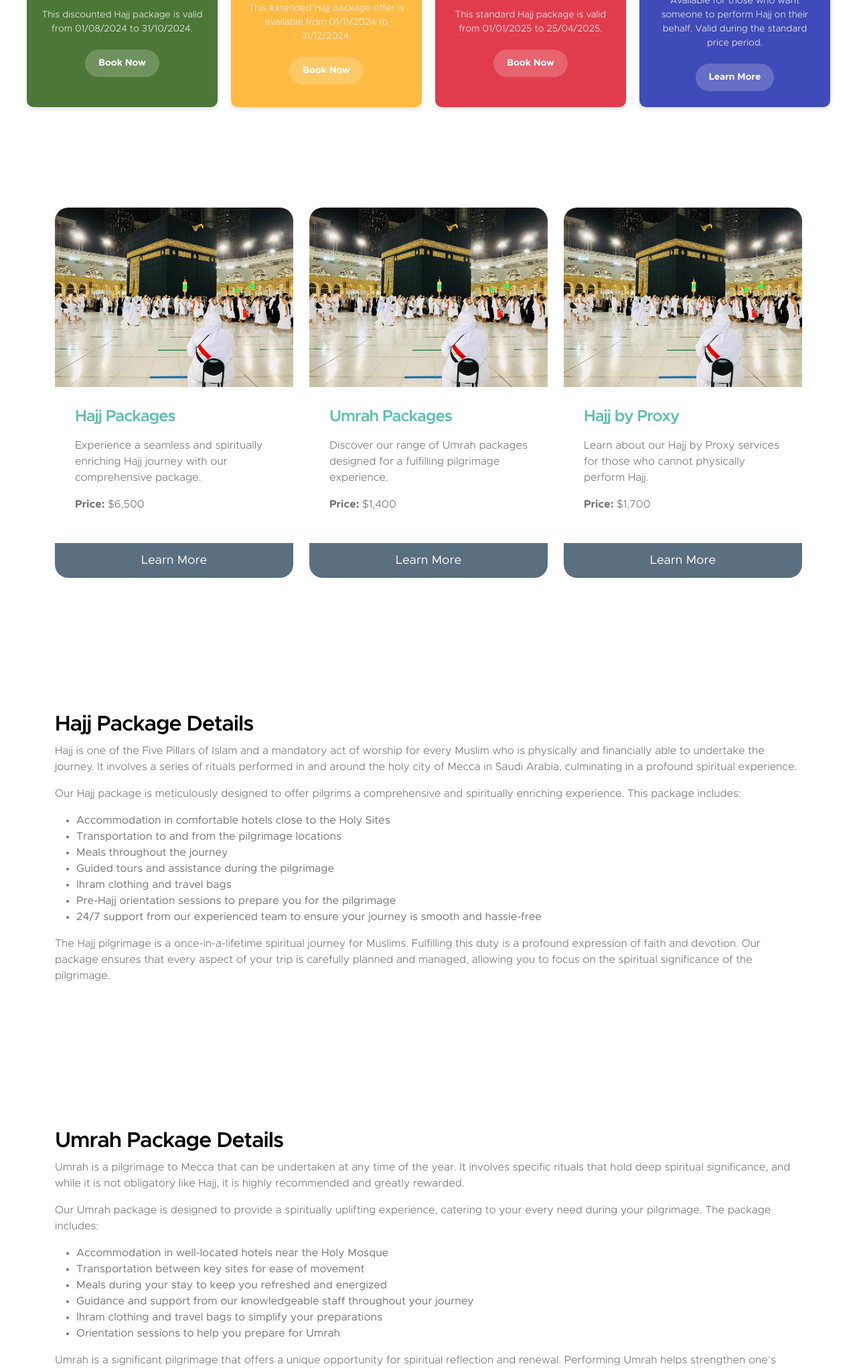
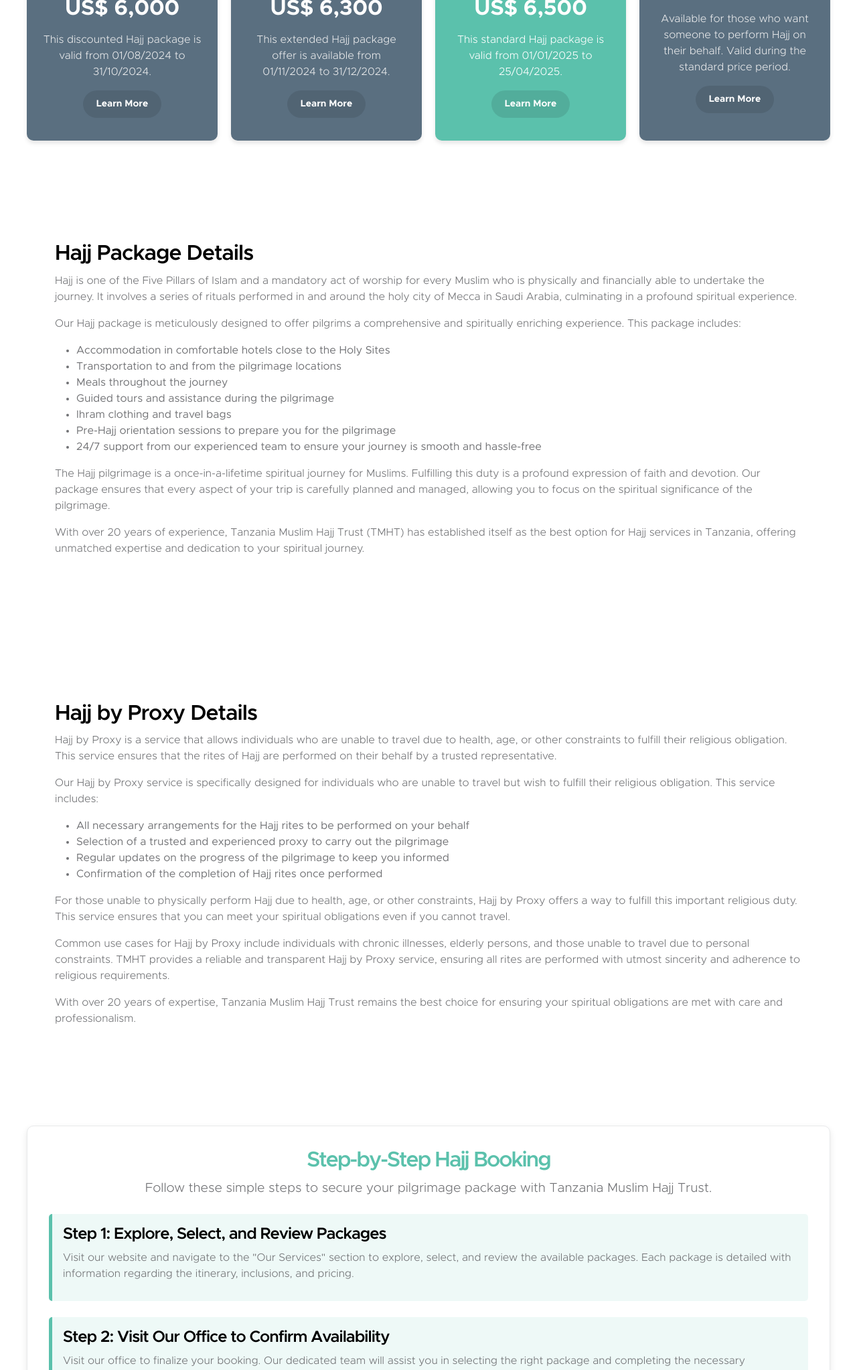
Before and after one commit to Fat-hy/Hajj-Trust, a plain HTML site: page services.html in a window 1280 px wide. Shown: the part 754-2800 px from the top of the page at 67% size. Drawn offline with Linux system fonts and the light colour scheme.

Commit message:
I gotta upload this rn so I am commiting

```diff
--- a/css/style.css
+++ b/css/style.css
@@ -2016,6 +2016,8 @@ blockquote::before {
   /* Change link color to primary on hover */
 }
 
+/* Pricing Section Begins */
+
 /* Pricing Section and Container */
 .pricing-section {
   display: flex;
@@ -2040,11 +2042,8 @@ blockquote::before {
   padding: 20px;
   box-shadow: 0 4px 6px rgba(0, 0, 0, 0.1);
   transition: transform 0.3s ease, box-shadow 0.3s ease;
-  background: #fff;
-
-  /* Ensure equal width and height */
-  height: 300px;
-  /* Fixed height */
+  background: var(--secondary-color);
+  min-height: 350px;
   display: flex;
   flex-direction: column;
   justify-content: center;
@@ -2056,24 +2055,19 @@ blockquote::before {
   box-shadow: 0 6px 12px rgba(0, 0, 0, 0.15);
 }
 
-.pricing-box h3 {
-  font-size: 1.5rem;
-  margin: 0 0 10px;
-  color: #fff;
+/* Header, Price, Validity, and Button Styles */
+.pricing-box h3,
+.pricing-box .price,
+.pricing-box .validity {
+  color: var(--border-color);
+  /* Default text color for all boxes */
 }
 
 .pricing-box .price {
   font-size: 2rem;
   font-weight: bold;
-  color: #fff;
+  color: var(--white-color);
   margin: 10px 0;
-}
-
-.pricing-box .validity {
-  font-size: 0.875rem;
-  color: #f0f0f0;
-  margin-bottom: 20px;
-  text-align: center;
 }
 
 .pricing-box button {
@@ -2082,31 +2076,31 @@ blockquote::before {
   border-radius: 50px;
   padding: 10px 20px;
   border: none;
-  color: #fff;
-  background: rgba(255, 255, 255, 0.2);
+  color: var(--white-color);
+  background: rgba(0, 0, 0, 0.1);
   cursor: pointer;
   transition: background 0.3s ease;
 }
 
 .pricing-box button:hover {
+  background: rgba(0, 0, 0, 0.2);
+}
+
+/* Standard Price Box with Primary Color */
+.p-red {
+  background: var(--primary-color);
+}
+
+.p-red h3,
+.p-red .price,
+.p-red .validity,
+.p-red button {
+  color: #fff;
+  /* Ensure text and button contrast */
+}
+
+.p-red button:hover {
   background: rgba(255, 255, 255, 0.4);
 }
 
-/* Colors for Pricing Tiers */
-.p-green {
-  background: #4c7737;
-}
-
-.p-yel {
-  background: #ffbb42;
-}
-
-.p-red {
-  background: #e13c4c;
-}
-
-.p-blue {
-  background: #3f4bb8;
-}
-
 /* Adjusted  CSS  End*/
--- a/services.html
+++ b/services.html
@@ -129,7 +129,7 @@
         </div>
       </section>
 
-      <section class="pricing-section">
+      <section class="pricing-section" id="section_3">
         <div class="pricing-container">
           <div class="pricing-box p-green">
             <h3>LIMITED TIME OFFER</h3>
@@ -138,7 +138,7 @@
               This discounted Hajj package is valid from 01/08/2024 to
               31/10/2024.
             </p>
-            <button>Book Now</button>
+            <button onclick="location.href='#hajj-details'">Learn More</button>
           </div>
           <div class="pricing-box p-yel">
             <h3>EXTENDED OFFER</h3>
@@ -147,7 +147,7 @@
               This extended Hajj package offer is available from 01/11/2024 to
               31/12/2024.
             </p>
-            <button>Book Now</button>
+            <button onclick="location.href='#hajj-details'">Learn More</button>
           </div>
           <div class="pricing-box p-red">
             <h3>STANDARD PRICE</h3>
@@ -155,7 +155,7 @@
             <p class="validity">
               This standard Hajj package is valid from 01/01/2025 to 25/04/2025.
             </p>
-            <button>Book Now</button>
+            <button onclick="location.href='#hajj-details'">Learn More</button>
           </div>
           <div class="pricing-box p-blue">
             <h3>HAJJ BY PROXY</h3>
@@ -164,76 +164,7 @@
               Available for those who want someone to perform Hajj on their
               behalf. Valid during the standard price period.
             </p>
-            <button>Learn More</button>
-          </div>
-        </div>
-      </section>
-
-      <section class="section-padding services" id="section_3">
-        <div class="container">
-          <div class="row">
-            <div class="col-lg-4 col-md-6 col-12 mb-4 mb-lg-0">
-              <div class="custom-block-wrap">
-                <img
-                  src="img/proxy-hajj.jpg"
-                  class="custom-block-image img-fluid"
-                  alt="Hajj Packages"
-                />
-                <div class="custom-block">
-                  <div class="custom-block-body">
-                    <h5 class="mb-3">Hajj Packages</h5>
-                    <p>
-                      Experience a seamless and spiritually enriching Hajj
-                      journey with our comprehensive package.
-                    </p>
-                    <p><strong>Price:</strong> $6,500</p>
-                  </div>
-                  <a href="#hajj-details" class="custom-btn btn">Learn More</a>
-                </div>
-              </div>
-            </div>
-
-            <div class="col-lg-4 col-md-6 col-12 mb-4 mb-lg-0">
-              <div class="custom-block-wrap">
-                <img
-                  src="img/proxy-hajj.jpg"
-                  class="custom-block-image img-fluid"
-                  alt="Umrah Packages"
-                />
-                <div class="custom-block">
-                  <div class="custom-block-body">
-                    <h5 class="mb-3">Umrah Packages</h5>
-                    <p>
-                      Discover our range of Umrah packages designed for a
-                      fulfilling pilgrimage experience.
-                    </p>
-                    <p><strong>Price:</strong> $1,400</p>
-                  </div>
-                  <a href="#umrah-details" class="custom-btn btn">Learn More</a>
-                </div>
-              </div>
-            </div>
-
-            <div class="col-lg-4 col-md-6 col-12">
-              <div class="custom-block-wrap">
-                <img
-                  src="img/proxy-hajj.jpg"
-                  class="custom-block-image img-fluid"
-                  alt="Hajj by Proxy"
-                />
-                <div class="custom-block">
-                  <div class="custom-block-body">
-                    <h5 class="mb-3">Hajj by Proxy</h5>
-                    <p>
-                      Learn about our Hajj by Proxy services for those who
-                      cannot physically perform Hajj.
-                    </p>
-                    <p><strong>Price:</strong> $1,700</p>
-                  </div>
-                  <a href="#proxy-details" class="custom-btn btn">Learn More</a>
-                </div>
-              </div>
-            </div>
+            <button onclick="location.href='#proxy-details'">Learn More</button>
           </div>
         </div>
       </section>
@@ -275,48 +206,11 @@
             carefully planned and managed, allowing you to focus on the
             spiritual significance of the pilgrimage.
           </p>
-        </div>
-      </section>
-
-      <section id="umrah-details" class="section-padding">
-        <div class="container">
-          <h3>Umrah Package Details</h3>
           <p>
-            Umrah is a pilgrimage to Mecca that can be undertaken at any time of
-            the year. It involves specific rituals that hold deep spiritual
-            significance, and while it is not obligatory like Hajj, it is highly
-            recommended and greatly rewarded.
-          </p>
-          <p>
-            Our Umrah package is designed to provide a spiritually uplifting
-            experience, catering to your every need during your pilgrimage. The
-            package includes:
-          </p>
-          <ul>
-            <li>Accommodation in well-located hotels near the Holy Mosque</li>
-            <li>Transportation between key sites for ease of movement</li>
-            <li>Meals during your stay to keep you refreshed and energized</li>
-            <li>
-              Guidance and support from our knowledgeable staff throughout your
-              journey
-            </li>
-            <li>
-              Ihram clothing and travel bags to simplify your preparations
-            </li>
-            <li>Orientation sessions to help you prepare for Umrah</li>
-          </ul>
-          <p>
-            Umrah is a significant pilgrimage that offers a unique opportunity
-            for spiritual reflection and renewal. Performing Umrah helps
-            strengthen one’s relationship with Allah and provides spiritual
-            benefits. Our package ensures that you have all the necessary
-            arrangements in place for a fulfilling and hassle-free journey.
-          </p>
-          <p>
-            Our Umrah package is crafted with care and attention to detail,
-            ensuring that every aspect of your pilgrimage is handled
-            professionally. With our extensive experience and commitment to
-            excellence, we provide a seamless and enriching Umrah experience.
+            With over 20 years of experience, Tanzania Muslim Hajj Trust (TMHT)
+            has established itself as the best option for Hajj services in
+            Tanzania, offering unmatched expertise and dedication to your
+            spiritual journey.
           </p>
         </div>
       </section>
@@ -357,11 +251,16 @@
             your spiritual obligations even if you cannot travel.
           </p>
           <p>
-            We offer a reliable and transparent Hajj by Proxy service, ensuring
-            that all rites are performed with the utmost sincerity and adherence
-            to religious requirements. Our experienced team guarantees that you
-            are kept informed throughout the process, providing peace of mind
-            and fulfillment of your religious duty.
+            Common use cases for Hajj by Proxy include individuals with chronic
+            illnesses, elderly persons, and those unable to travel due to
+            personal constraints. TMHT provides a reliable and transparent Hajj
+            by Proxy service, ensuring all rites are performed with utmost
+            sincerity and adherence to religious requirements.
+          </p>
+          <p>
+            With over 20 years of expertise, Tanzania Muslim Hajj Trust remains
+            the best choice for ensuring your spiritual obligations are met with
+            care and professionalism.
           </p>
         </div>
       </section>
@@ -369,7 +268,7 @@
       <!-- Booking Steps -->
       <section class="booking-steps">
         <div class="booking-header">
-          <h2>Step-by-Step Hajj & Umrah Booking</h2>
+          <h2>Step-by-Step Hajj Booking</h2>
           <p>
             Follow these simple steps to secure your pilgrimage package with
             Tanzania Muslim Hajj Trust.
@@ -446,8 +345,8 @@
         <div class="step">
           <h3>Step 8: Departure</h3>
           <p>
-            Embark on your journey for Hajj or Umrah with confidence, knowing
-            that Tanzania Muslim Hajj Trust has handled all the necessary
+            Embark on your journey for Hajj with confidence, knowing that
+            Tanzania Muslim Hajj Trust has handled all the necessary
             arrangements for your pilgrimage.
           </p>
         </div>
```
